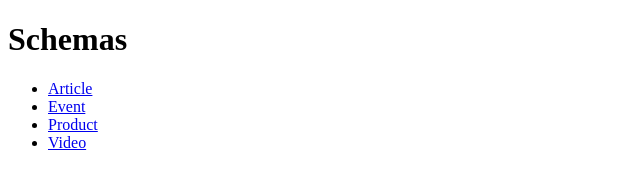
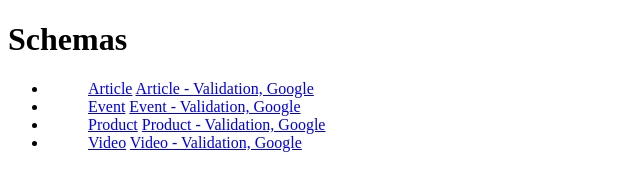
Before and after one commit to GoogleNinja/html-examples-for-seo-sm, a plain HTML site: page index.html in a window 1280 px wide. Shown: the whole page, without its empty margins (0-640 px from the left). Drawn offline with Linux system fonts and the light colour scheme.

Commit message:
Links to Google Testing Tool

```diff
--- a/index.html
+++ b/index.html
@@ -1,5 +1,6 @@
 <!DOCTYPE html>
 <html class="no-js">
+
 <head>
     <meta charset="utf-8">
     <meta http-equiv="X-UA-Compatible" content="IE=edge">
@@ -11,22 +12,44 @@
     <script async src="https://www.googletagmanager.com/gtag/js?id=UA-111501099-1"></script>
     <script>
         window.dataLayer = window.dataLayer || [];
-        function gtag(){dataLayer.push(arguments);}
+        function gtag() { dataLayer.push(arguments); }
         gtag('js', new Date());
 
         gtag('config', 'UA-111501099-1');
     </script>
 </head>
+
 <body>
 
     <h1>Schemas</h1>
 
     <ul>
-            <li><a href="./page/article.html">Article</a></li>
-            <li><a href="./page/event.html">Event</a></li>
-            <li><a href="./page/product.html">Product</a></li>
-            <li><a href="./page/video.html">Video</a></li>
+        <li>
+            <ul>
+                <a href="./page/article.html">Article</a>
+                <a href="https://search.google.com/structured-data/testing-tool#url=https%3A%2F%2Fjonypepe.github.io%2Fschema-changes%2Fpage%2Farticle.html" rel="nofollow">Article - Validation, Google</a>
+            </ul>
+        </li>
+        <li>
+            <ul>
+                <a href="./page/event.html">Event</a>
+                <a href="https://search.google.com/structured-data/testing-tool#url=https%3A%2F%2Fjonypepe.github.io%2Fschema-changes%2Fpage%2Fevent.html" rel="nofollow">Event - Validation, Google</a>
+            </ul>
+        </li>
+        <li>
+            <ul>
+                <a href="./page/product.html">Product</a>
+                <a href="https://search.google.com/structured-data/testing-tool#url=https%3A%2F%2Fjonypepe.github.io%2Fschema-changes%2Fpage%2Fproduct.html" rel="nofollow">Product - Validation, Google</a>
+            </ul>
+        </li>
+        <li>
+            <ul>
+                <a href="./page/video.html">Video</a>
+                <a href="https://search.google.com/structured-data/testing-tool#url=https%3A%2F%2Fjonypepe.github.io%2Fschema-changes%2Fpage%2Fvideo.html" rel="nofollow">Video - Validation, Google</a>
+            </ul>
+        </li>
     </ul>
 
 </body>
+
 </html>
```
Also changed, not shown: 1 other file. Lines whose indentation alone changed are shown as unchanged.
